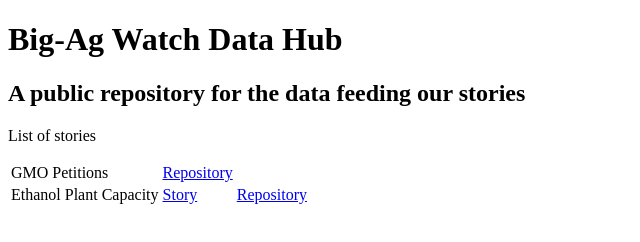
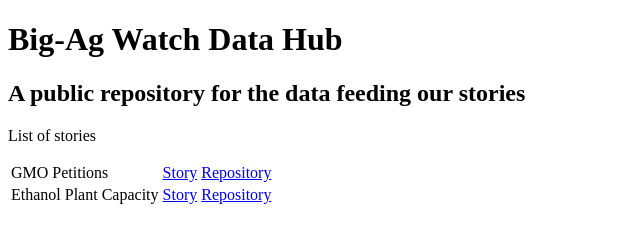
Before and after one commit to Big-AgWatch/big-agwatch.github.io, a plain HTML site: page index.html in a window 1280 px wide. Shown: the whole page, without its empty margins (0-640 px from the left). Drawn offline with Linux system fonts and the light colour scheme.

Commit message:
missing quotes

```diff
--- a/index.html
+++ b/index.html
@@ -12,7 +12,7 @@
 	<tbody>
         	<tr>
 			<td>GMO Petitions</td>
-			<td><a href="http://data.big-agwatch.org/gmo-petitions>Story</a></td>
+			<td><a href="http://data.big-agwatch.org/gmo-petitions">Story</a></td>
 			<td><a href="https://github.com/Big-AgWatch/gmo-petitions">Repository</a></td>
 		</tr>
         	<tr>
```
